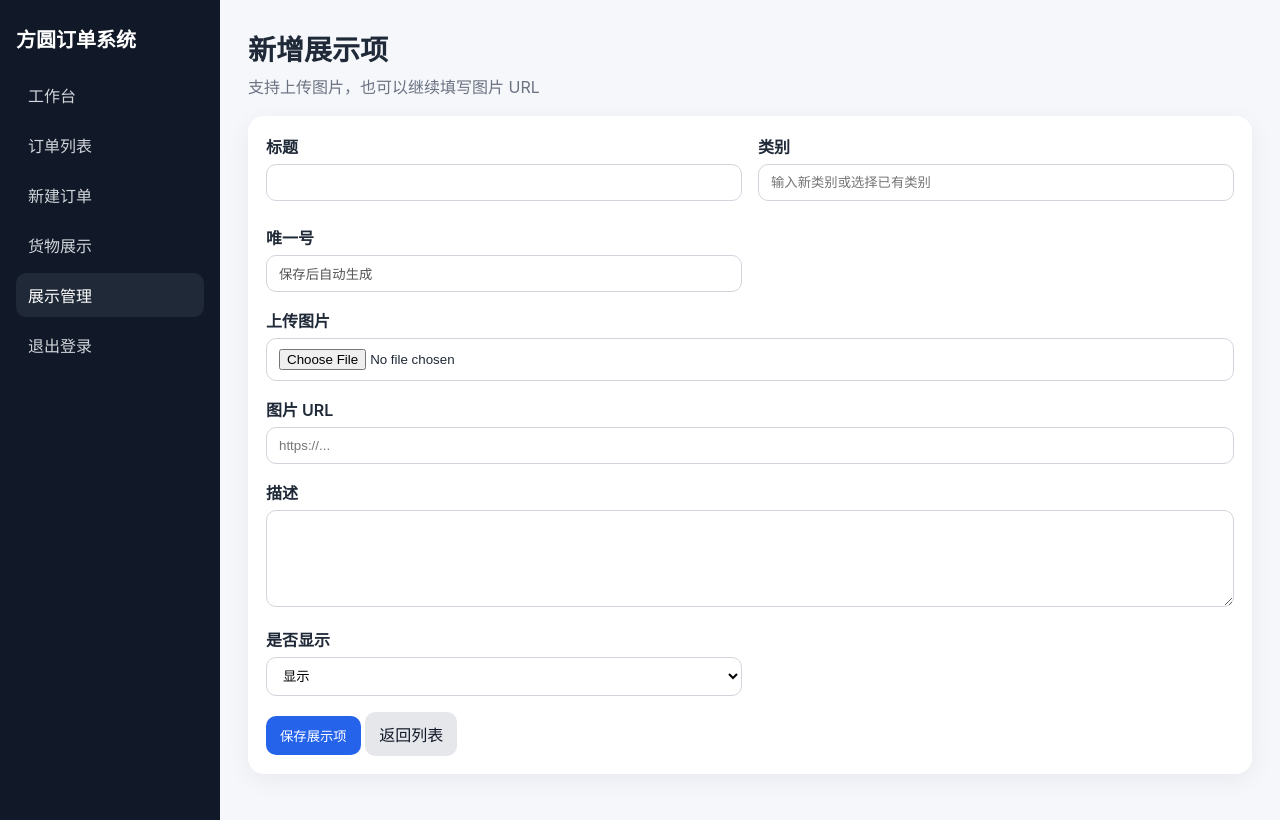
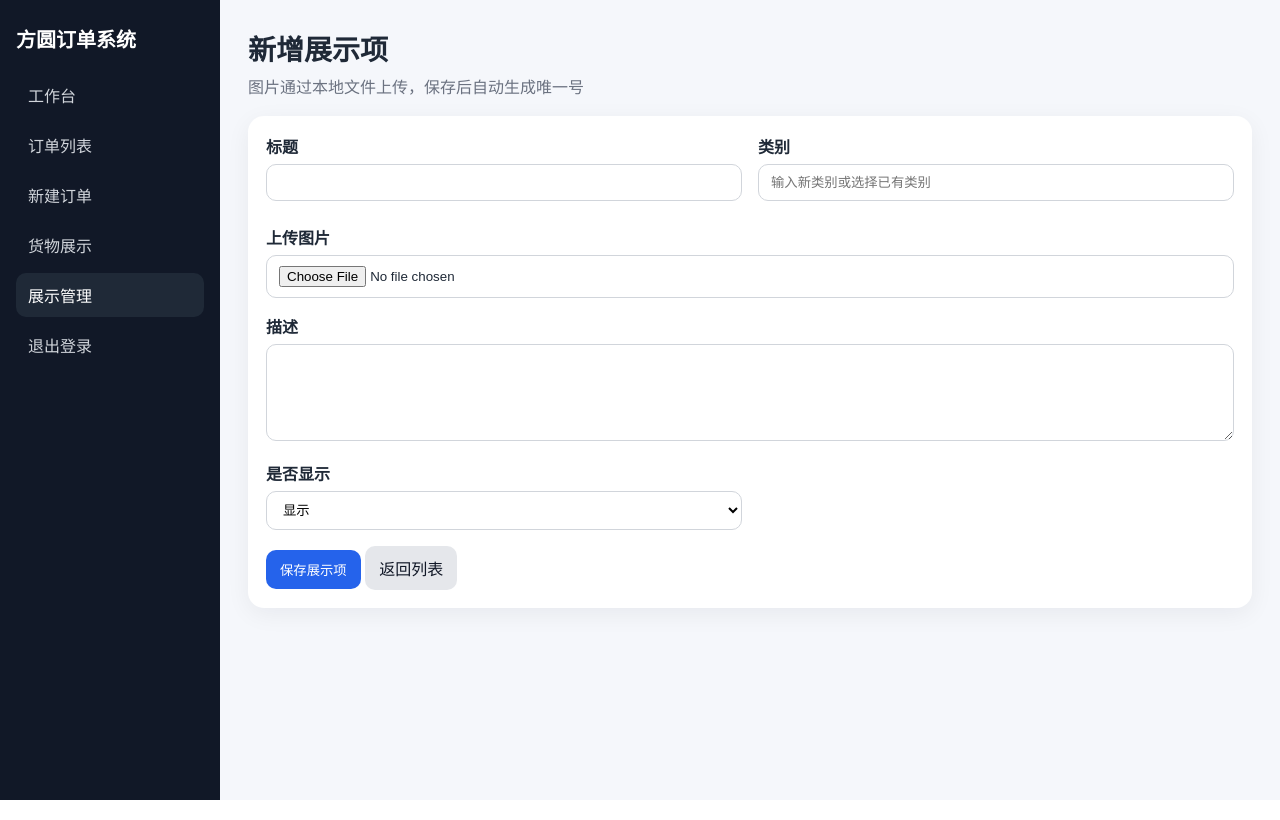
Before and after one commit to menglirenyan/order-app, a FastAPI app: page /showcase/manage/new in a window 1280 px wide. Run offline with FastAPI, Linux system fonts and the light colour scheme; the visitor is signed in with stand-in values (Sample User, id 1).

Commit message:
Fix showcase upload form

```diff
--- a/app/main.py
+++ b/app/main.py
@@ -938,6 +938,8 @@ def save_showcase_upload(image_file: UploadFile | None):
 
             resized = ImageOps.fit(source, SHOWCASE_IMAGE_SIZE, method=Image.Resampling.LANCZOS)
             resized.save(target, format="JPEG", quality=88, optimize=True)
+    except PermissionError as exc:
+        raise ValueError("上传目录没有写入权限，请联系管理员修复 app/static/uploads 权限") from exc
     except Exception as exc:
         raise ValueError("图片处理失败，请确认文件是有效图片") from exc
 
@@ -2471,7 +2473,6 @@ def showcase_new_submit(
     request: Request,
     title: str = Form(...),
     category: str = Form(""),
-    image_url: str = Form(""),
     image_file: UploadFile = File(None),
     description: str = Form(""),
     is_visible: str = Form("true")
@@ -2499,7 +2500,7 @@ def showcase_new_submit(
             title=title.strip(),
             item_code=generate_showcase_item_code(db, category_value),
             category=category_value,
-            image_url=uploaded_url or image_url.strip(),
+            image_url=uploaded_url,
             description=description.strip(),
             is_visible=(is_visible == "true")
         )
--- a/app/templates/showcase_new.html
+++ b/app/templates/showcase_new.html
@@ -28,7 +28,7 @@
         <div class="page-header">
             <div>
                 <h1>新增展示项</h1>
-                <p>支持上传图片，也可以继续填写图片 URL</p>
+                <p>图片通过本地文件上传，保存后自动生成唯一号</p>
             </div>
         </div>
 
@@ -58,19 +58,9 @@
                     </div>
                 </div>
 
-                <div>
-                    <label>唯一号</label>
-                    <input type="text" value="保存后自动生成" disabled>
-                </div>
-
                 <div class="full-width">
                     <label>上传图片</label>
                     <input type="file" name="image_file" accept="image/*">
-                </div>
-
-                <div class="full-width">
-                    <label>图片 URL</label>
-                    <input type="text" name="image_url" placeholder="https://...">
                 </div>
 
                 <div class="full-width">
```
